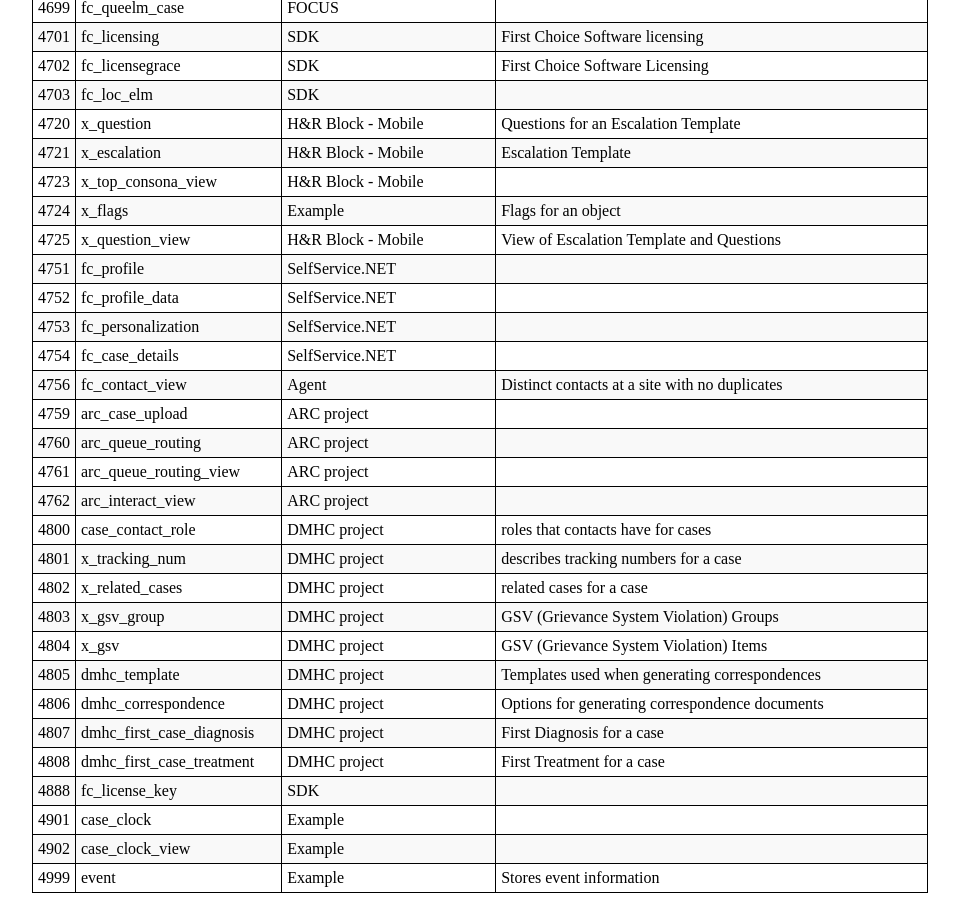
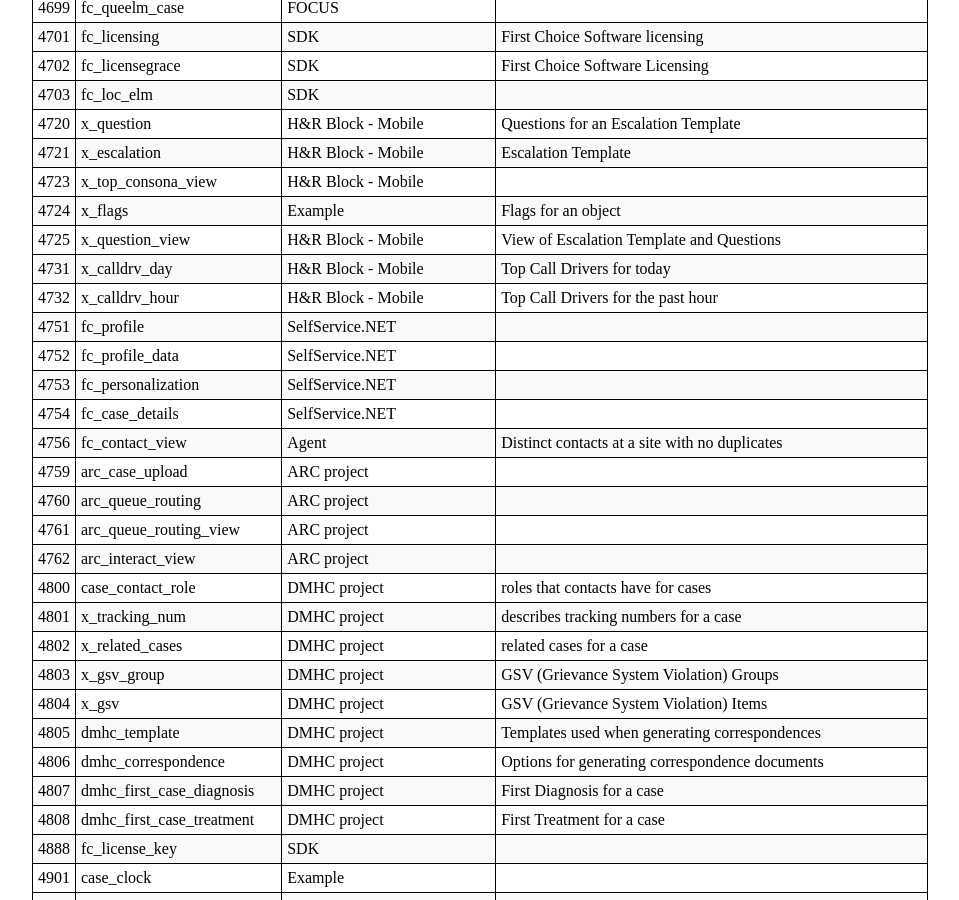
Before and after one commit to DovetailSoftware/dovetail-defined, a Jekyll site: the page built from pages/ids.md, in a window 1280 px wide and 900 px high, scrolled down 8499 px. Shown: the whole window, without its empty margins (160-1119 px from the left). Built offline with Jekyll 4.4.1, drawn with Linux system fonts in a browser that asks for light colours.

Commit message:
added 4731 and 4732

```diff
--- a/pages/ids.md
+++ b/pages/ids.md
@@ -268,6 +268,8 @@
 | 4723 | x_top_consona_view | H&R Block - Mobile |
 | 4724 | x_flags | Example | Flags for an object |
 | 4725 | x_question_view | H&R Block - Mobile | View of Escalation Template and Questions |
+| 4731 | x_calldrv_day | H&R Block - Mobile | Top Call Drivers for today |
+| 4732 | x_calldrv_hour | H&R Block - Mobile | Top Call Drivers for the past hour |
 | 4751 | fc_profile | SelfService.NET |
 | 4752 | fc_profile_data | SelfService.NET |
 | 4753 | fc_personalization | SelfService.NET |
```
